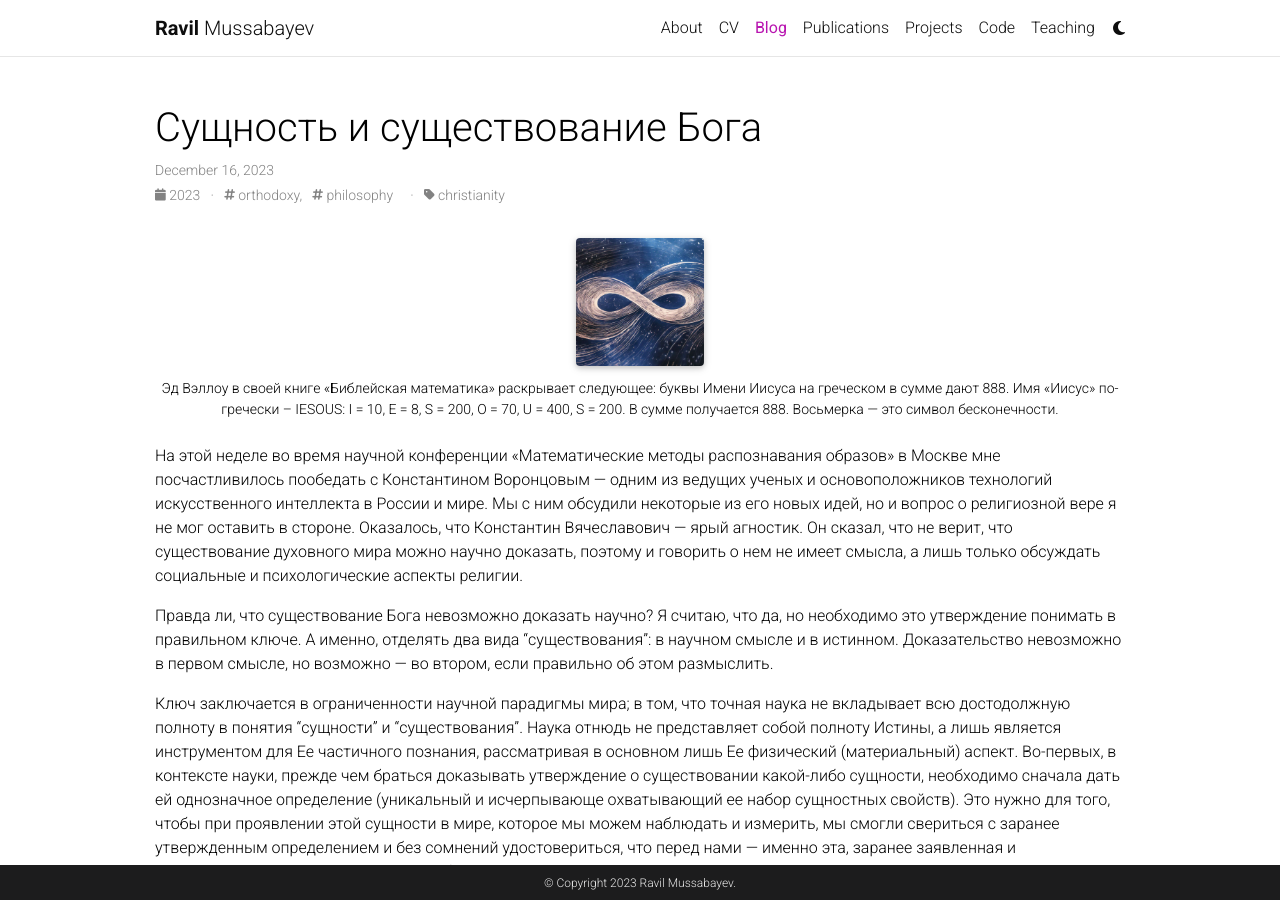
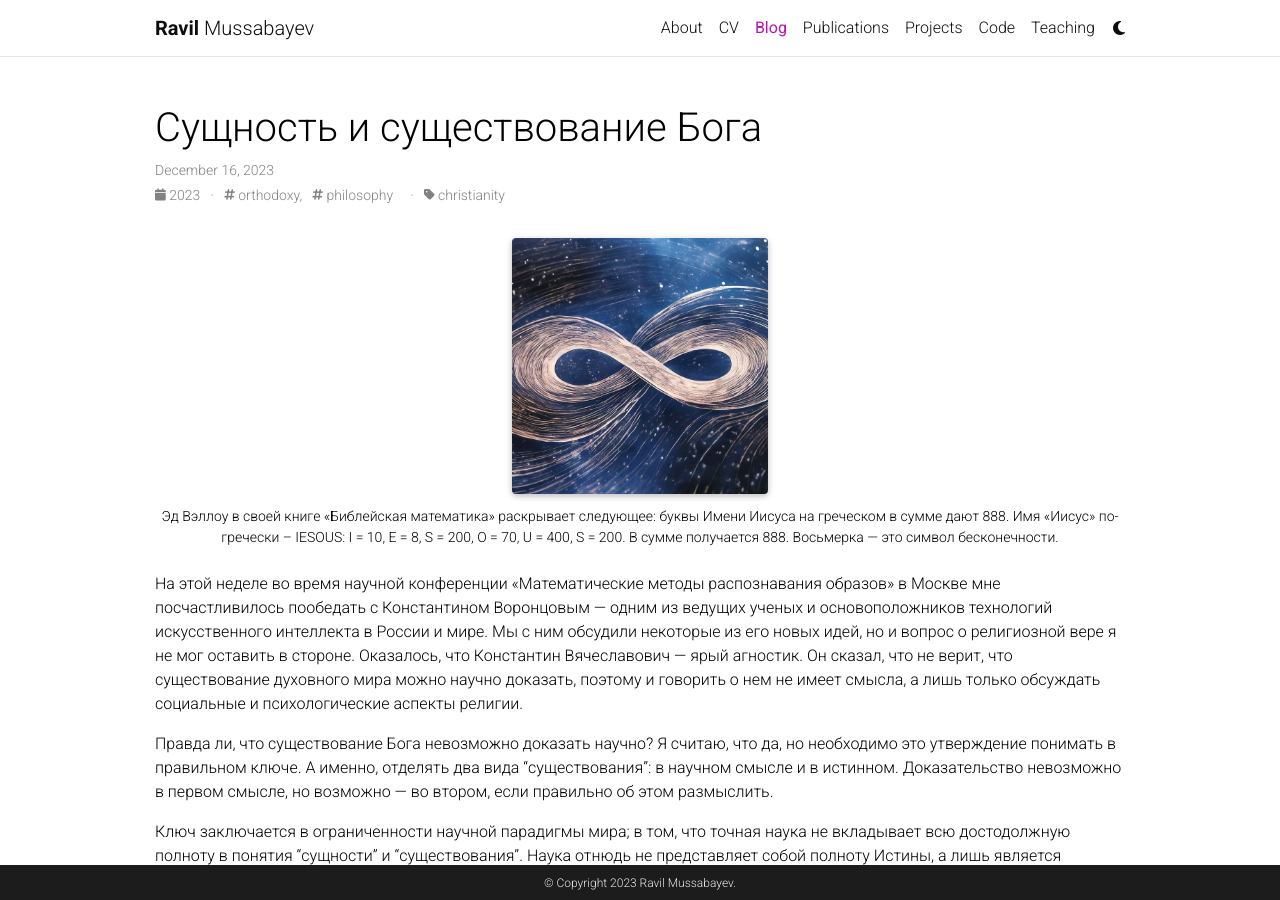
Before and after one commit to rmusab/rmusab.github.io, a Jekyll site: the page built from _posts/2023-12-16-god-existence-substance.md, in a window 1280 px wide and 900 px high. Built offline with Jekyll 4.4.1, drawn with Linux system fonts in a browser that asks for light colours; comment, search, counter and statistics services are not loaded; a style sheet for code colours, icons or effects is not loaded.

Commit message:
Updated the image size in the post

```diff
--- a/_posts/2023-12-16-god-existence-substance.md
+++ b/_posts/2023-12-16-god-existence-substance.md
@@ -8,7 +8,7 @@
 categories: christianity
 ---
 
-{% include figure.html path="assets/img/infinity.jpg" caption="Эд Вэллоу в своей книге «Библейская математика» раскрывает следующее: буквы Имени Иисуса на греческом в сумме дают 888. Имя «Иисус» по-гречески – IESOUS: I = 10, E = 8, S = 200, O = 70, U = 400, S = 200. В сумме получается 888. Восьмерка &mdash; это символ бесконечности." class="img-fluid rounded z-depth-1" width="128px" height="128px" %}
+{% include figure.html path="assets/img/infinity.jpg" caption="Эд Вэллоу в своей книге «Библейская математика» раскрывает следующее: буквы Имени Иисуса на греческом в сумме дают 888. Имя «Иисус» по-гречески – IESOUS: I = 10, E = 8, S = 200, O = 70, U = 400, S = 200. В сумме получается 888. Восьмерка &mdash; это символ бесконечности." class="img-fluid rounded z-depth-1" width="256px" height="256px" %}
 
 На этой неделе во время научной конференции «Математические методы распознавания образов» в Москве мне посчастливилось пообедать с Константином Воронцовым — одним из ведущих ученых и основоположников технологий искусственного интеллекта в России и мире. Мы с ним обсудили некоторые из его новых идей, но и вопрос о религиозной вере я не мог оставить в стороне.
 Оказалось, что Константин Вячеславович — ярый агностик. Он сказал, что не верит, что существование духовного мира можно научно доказать, поэтому и говорить о нем не имеет смысла, а лишь только обсуждать социальные и психологические аспекты религии.
```
